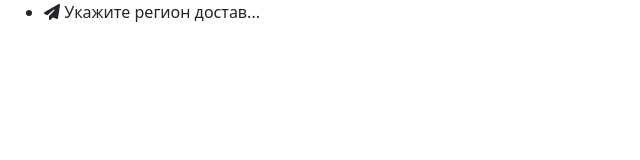
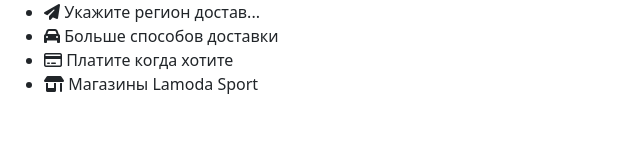
Before and after one commit to MamatovaElnoza/Lamoda, a plain HTML site: page index.html in a window 1280 px wide. Shown: the whole page, without its empty margins (0-640 px from the left). Drawn offline with nearby package versions, Linux system fonts and the light colour scheme.

Commit message:
Popover Header Text

```diff
--- a/assets/js/script.js
+++ b/assets/js/script.js
@@ -0,0 +1,4 @@
+document.addEventListener('DOMContentLoaded', function () {
+    var popoverTriggerList = document.querySelectorAll('[data-bs-toggle="popover"]');
+    var popoverList = [...popoverTriggerList].map(popoverTriggerEl => new bootstrap.Popover(popoverTriggerEl));
+})
--- a/index.html
+++ b/index.html
@@ -20,7 +20,21 @@
                         <div class="header-top-left">
                             <li><i class="fa-solid fa-paper-plane"></i> Укажите регион достав...</li>
                         </div>
-
+                        <div class="header-top-right">
+                            <li id="popoverButton" data-bs-toggle="popover"
+                            data-bs-content="Выберите способ доставки, подходящий именно вам — с примеркой или без, домой, в пункт выдачи или постамат."
+                            data-bs-trigger="hover" data-bs-placement="bottom"><i class="fa-solid fa-car icon"></i> Больше способов
+                                доставки</li>
+                            <li id="popoverButton" data-bs-toggle="popover"
+                            data-bs-content="Lamoda предлагает два варианта оплаты заказа: онлайн-оплата на сайте и в приложении Lamoda при оформлении заказа и оплата при получении заказа."
+                            data-bs-trigger="hover" data-bs-placement="bottom"><i class="fa-regular fa-credit-card icon"></i> Платите
+                                когда хотите</li>
+                            <li id="popoverButton" data-bs-toggle="popover"
+                            data-bs-content="Мы открываем мультибрендовые магазины спортивной одежды Lamoda Sport.
+                            По ссылке ниже их адреса и контакты."
+                            data-bs-trigger="hover" data-bs-placement="bottom"><i class="fa-solid fa-shop icon"></i> Магазины Lamoda
+                                Sport</li>
+                        </div>
                     </ul>
                 </div>
             </div>
```
